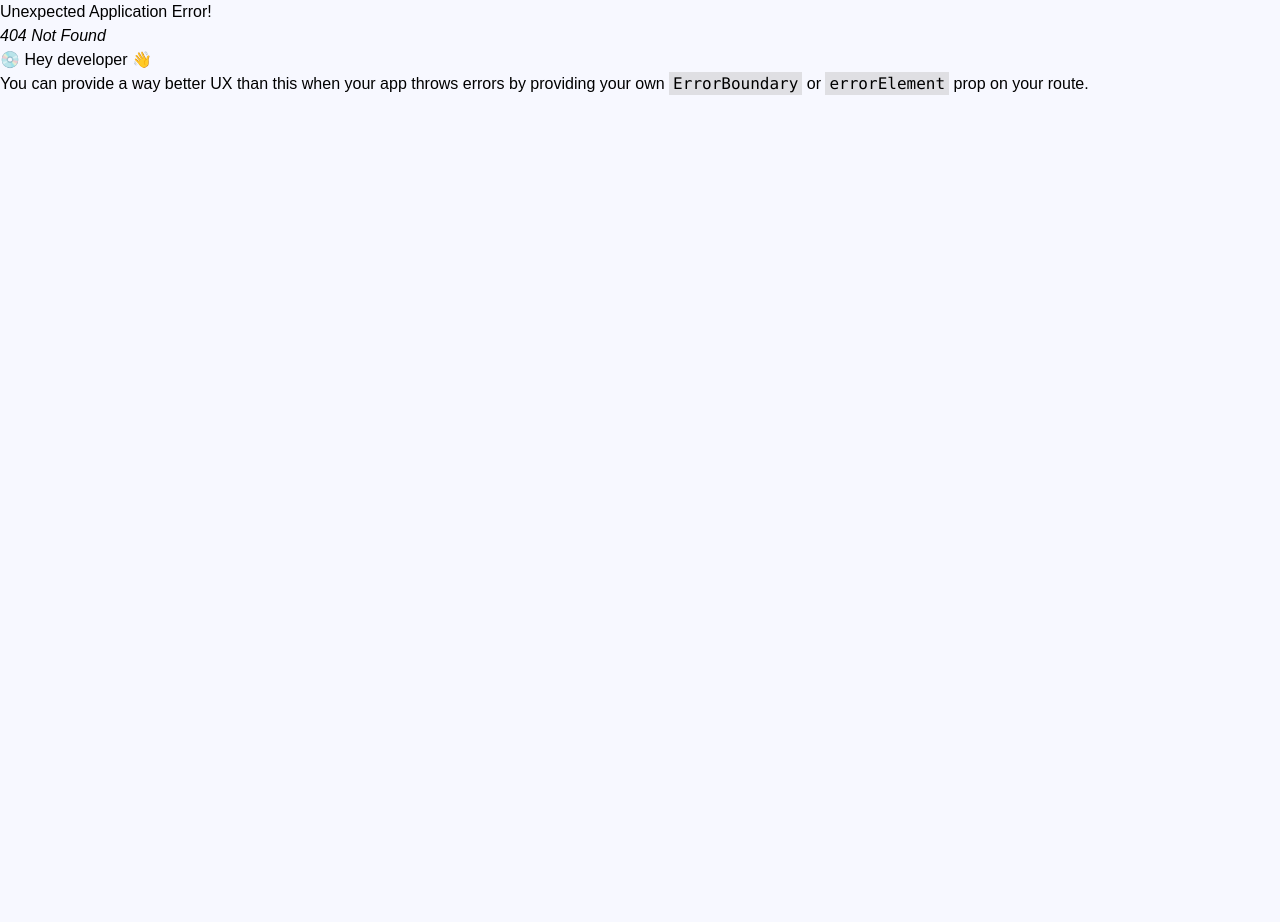
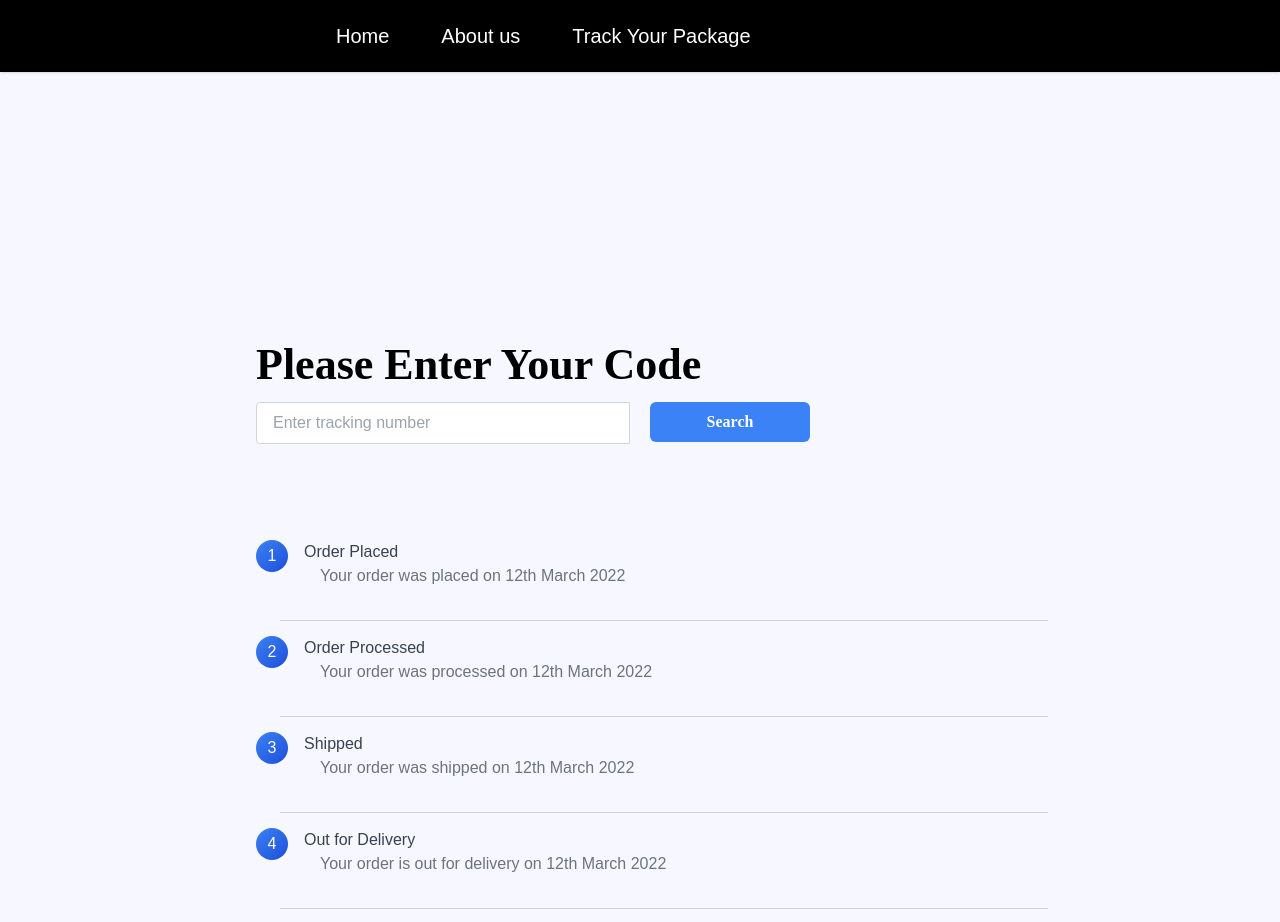
Before and after one commit to sojib076/argologistic, a React (Vite) app: page /track in a window 1280 px wide. Before the commit this address had no page. Shown: the top 922 px of the page. Before the commit the page ends 800 px from the top, so only its background shows below. Built offline with nearby package versions, Linux system fonts and the light colour scheme.

Commit message:
tracking page

```diff
--- a/src/Component/Header/Header.jsx
+++ b/src/Component/Header/Header.jsx
@@ -31,6 +31,7 @@ const Header = () => {
           </li>
           <li className="mx-4 my-6 md:my-0">
             <Link className="text-white text-xl  hover:text-cyan-500 duration-500 " to="/about" >About us </Link>
+            <Link className="text-white text-xl  hover:text-cyan-500 duration-500 " to="/track" >About us </Link>
           </li>
 
 
@@ -44,6 +45,11 @@ const Header = () => {
           </li>
           <li className="mx-4 my-6 md:my-0">
             <Link className="text-white text-xl  hover:text-cyan-500 duration-500 " to="/about" >About us </Link>
+
+          </li>
+          <li className="mx-4 my-6 md:my-0">
+            <Link className="text-white text-xl  hover:text-cyan-500 duration-500 " to="/track" > Track Your Package </Link>
+
           </li>
 
 
--- /dev/null
+++ b/src/Component/Page/Tracking/Tracking.tsx
@@ -0,0 +1,97 @@
+import React, { useState } from 'react';
+
+const Tracking = () => {
+  const [trackingNumber, setTrackingNumber] = useState('');
+
+  const handleChange = (e) => {
+    setTrackingNumber(e.target.value);
+    console.log('Tracking number:', e.target.value);
+  };
+
+  const handleSubmit = (e) => {
+    e.preventDefault();
+    // Handle search functionality here, e.g., send trackingNumber to backend or perform local search
+    console.log('Searching for tracking number:', trackingNumber);
+
+  };
+
+  return (
+    <div >
+      <div className='lg:w-[60%] w-[90%] mx-auto mt-[20%]'>
+        <h1 className='section-title'> Please Enter Your Code </h1>
+        <form onSubmit={handleSubmit} className=" grid lg:grid-cols-2 grid-cols-1 gap-5 ">
+          <input
+            type="text"
+            value={trackingNumber}
+            onChange={handleChange}
+            placeholder="Enter tracking number"
+            className="border border-gray-300 rounded-l px-4 py-2 focus:outline-none focus:border-blue-500" />
+
+          <button
+            type="submit"
+            className="bg-blue-500 hover:bg-blue-600 button"
+          >
+            Search
+          </button>
+        </form>
+
+
+
+        <div className="flex flex-col space-y-8 my-20">
+          <div className="flex items-center">
+            <div className="h-8 w-8 flex items-center justify-center bg-gradient-to-br from-blue-500 to-blue-700 rounded-full text-white">
+              1
+            </div>
+            <div className="ml-4 mt-4">
+              <h1 className="text-gray-700">Order Placed</h1>
+              <p className="ml-4 text-gray-500">Your order was placed on 12th March 2022</p>
+            </div>
+          </div>
+          <div className="flex items-center relative">
+            <div className="absolute h-px w-full bg-gray-300 top-0 left-6"></div>
+            <div className="h-8 w-8 flex items-center justify-center bg-gradient-to-br from-blue-500 to-blue-700 rounded-full text-white">
+              2
+            </div>
+            <div className="ml-4 mt-4">
+              <h1 className="text-gray-700">Order Processed</h1>
+              <p className="ml-4 text-gray-500">Your order was processed on 12th March 2022</p>
+            </div>
+          </div>
+          <div className="flex items-center relative">
+            <div className="absolute h-px w-full bg-gray-300 top-0 left-6"></div>
+            <div className="h-8 w-8 flex items-center justify-center bg-gradient-to-br from-blue-500 to-blue-700 rounded-full text-white">
+              3
+            </div>
+            <div className="ml-4 mt-4">
+              <h1 className="text-gray-700">Shipped</h1>
+              <p className="ml-4 text-gray-500">Your order was shipped on 12th March 2022</p>
+            </div>
+          </div>
+          <div className="flex items-center relative">
+            <div className="absolute h-px w-full bg-gray-300 top-0 left-6"></div>
+            <div className="h-8 w-8 flex items-center justify-center bg-gradient-to-br from-blue-500 to-blue-700 rounded-full text-white">
+              4
+            </div>
+            <div className="ml-4 mt-4">
+              <h1 className="text-gray-700">Out for Delivery</h1>
+              <p className="ml-4 text-gray-500">Your order is out for delivery on 12th March 2022</p>
+            </div>
+          </div>
+          <div className="flex items-center relative">
+            <div className="absolute h-px w-full bg-gray-300 top-0 left-6"></div>
+            <div className="h-8 w-8 flex items-center justify-center bg-gradient-to-br from-green-500 to-green-700 rounded-full text-white">
+              5
+            </div>
+            <div className="ml-4 mt-4">
+              <h1 className="text-gray-700">Delivered</h1>
+              <p className="ml-4 text-gray-500">Your order was delivered on 12th March 2022</p>
+            </div>
+          </div>
+        </div>
+      </div>
+
+    </div>
+  );
+};
+
+export default Tracking;
--- a/src/main.jsx
+++ b/src/main.jsx
@@ -6,6 +6,8 @@ import { RouterProvider, createBrowserRouter } from 'react-router-dom'
 import Home from './Component/Page/Home/Home.jsx'
 import About from './Component/Page/About/About.jsx'
 import MainHome from './Component/Layout/MainHome.jsx'
+import Tracking from './Component/Page/Tracking/Tracking.tsx'
+
 
 
 
@@ -17,8 +19,11 @@ const routes=createBrowserRouter([
   // ]}
   {
     path: '/', element:<MainHome/>,children:[
+
       {path: '/', element:<Home></Home>},
       {path: '/about', element:<About></About>},
+      {path: '/track', element:<Tracking></Tracking>}
+
     ]
   }
 
```
